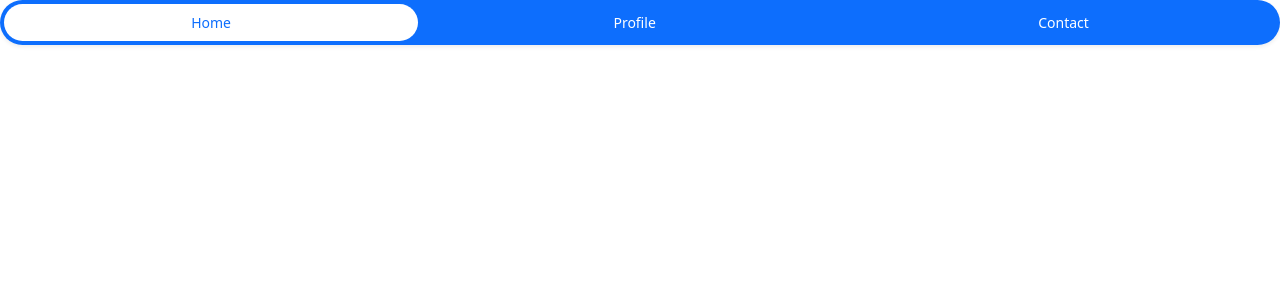
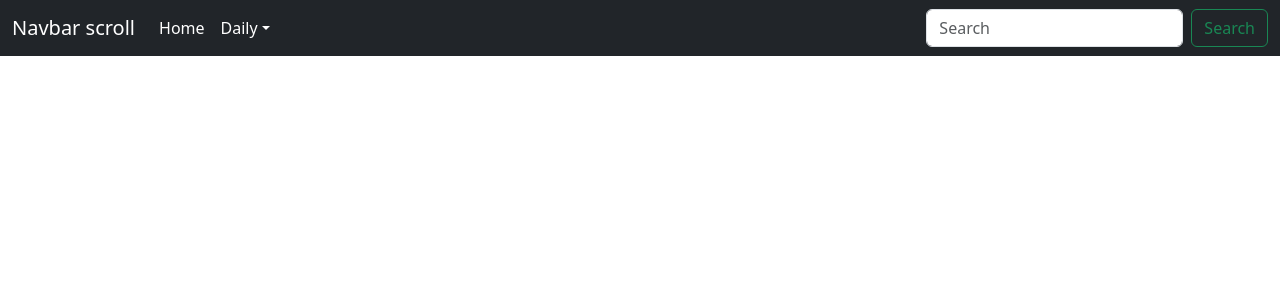
Before and after one commit to iqbalk18/AuthVerify, a React (Create React App) app in the folder frontend-project1/: page /dashboard in a window 1280 px wide. Shown: the top 300 px of the page. Built offline with nearby package versions, Linux system fonts and the light colour scheme.

Commit message:
add new navbar layout for dashboard

```diff
--- a/frontend-project1/src/screens/Dashboard.js
+++ b/frontend-project1/src/screens/Dashboard.js
@@ -1,20 +1,38 @@
-import React from 'react';
+import React, { useState } from 'react';
 
 function Dashboard() {
   return (
-    <div>
-      <ul className="nav nav-pills nav-fill gap-2 p-1 small bg-primary rounded-5 shadow-sm" id="pillNav2" role="tablist" style={{ '--bs-nav-link-color': 'var(--bs-white)', '--bs-nav-pills-link-active-color': 'var(--bs-primary)', '--bs-nav-pills-link-active-bg': 'var(--bs-white)' }}>
-        <li className="nav-item" role="presentation">
-          <button className="nav-link active rounded-5" id="home-tab2" data-bs-toggle="tab" type="button" role="tab" aria-selected="true">Home</button>
-        </li>
-        <li className="nav-item" role="presentation">
-          <button className="nav-link rounded-5" id="profile-tab2" data-bs-toggle="tab" type="button" role="tab" aria-selected="false">Profile</button>
-        </li>
-        <li className="nav-item" role="presentation">
-          <button className="nav-link rounded-5" id="contact-tab2" data-bs-toggle="tab" type="button" role="tab" aria-selected="false">Contact</button>
-        </li>
-      </ul>
-    </div>
+    <nav class="navbar navbar-expand-lg bg-dark ">
+      <div class="container-fluid">
+        <a class="navbar-brand text-white" href="#">Navbar scroll</a>
+        <button class="navbar-toggler" type="button" data-bs-toggle="collapse" data-bs-target="#navbarScroll" aria-controls="navbarScroll" aria-expanded="false" aria-label="Toggle navigation">
+          <span class="navbar-toggler-icon"></span>
+        </button>
+        <div class="collapse navbar-collapse" id="navbarScroll">
+          <ul class="navbar-nav me-auto my-2 my-lg-0 navbar-nav-scroll" style={{'--bs-scroll-height': '100px'}}>
+            <li class="nav-item">
+              <a class="nav-link active text-white" aria-current="page" href="#">Home</a>
+            </li>
+            <li class="nav-item dropdown">
+              <a class="nav-link dropdown-toggle text-white" href="#" role="button" data-bs-toggle="dropdown" aria-expanded="false">
+                Daily
+              </a>
+              <ul class="dropdown-menu bg-dark">
+                <li><a class="dropdown-item text-white" href="#">Departure</a></li>
+                <li><a class="dropdown-item text-white" href="#">Arrival</a></li>
+                <li><hr class="dropdown-divider" /></li>
+                <li><a class="dropdown-item text-white" href="#">Something else here</a></li>
+              </ul>
+            </li>
+
+          </ul>
+          <form class="d-flex" role="search">
+            <input class="form-control me-2" type="search" placeholder="Search" aria-label="Search" />
+            <button class="btn btn-outline-success" type="submit">Search</button>
+          </form>
+        </div>
+      </div>
+    </nav>
   );
 }
 
```
